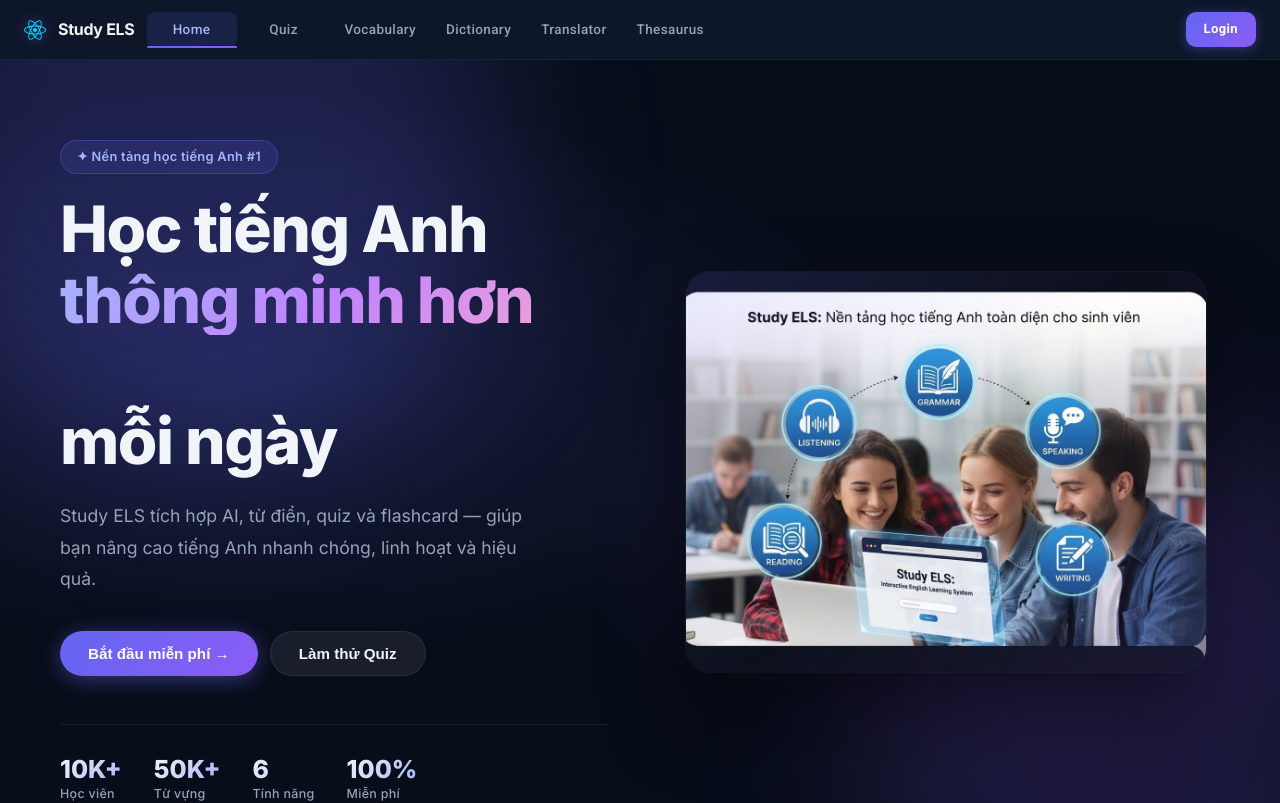
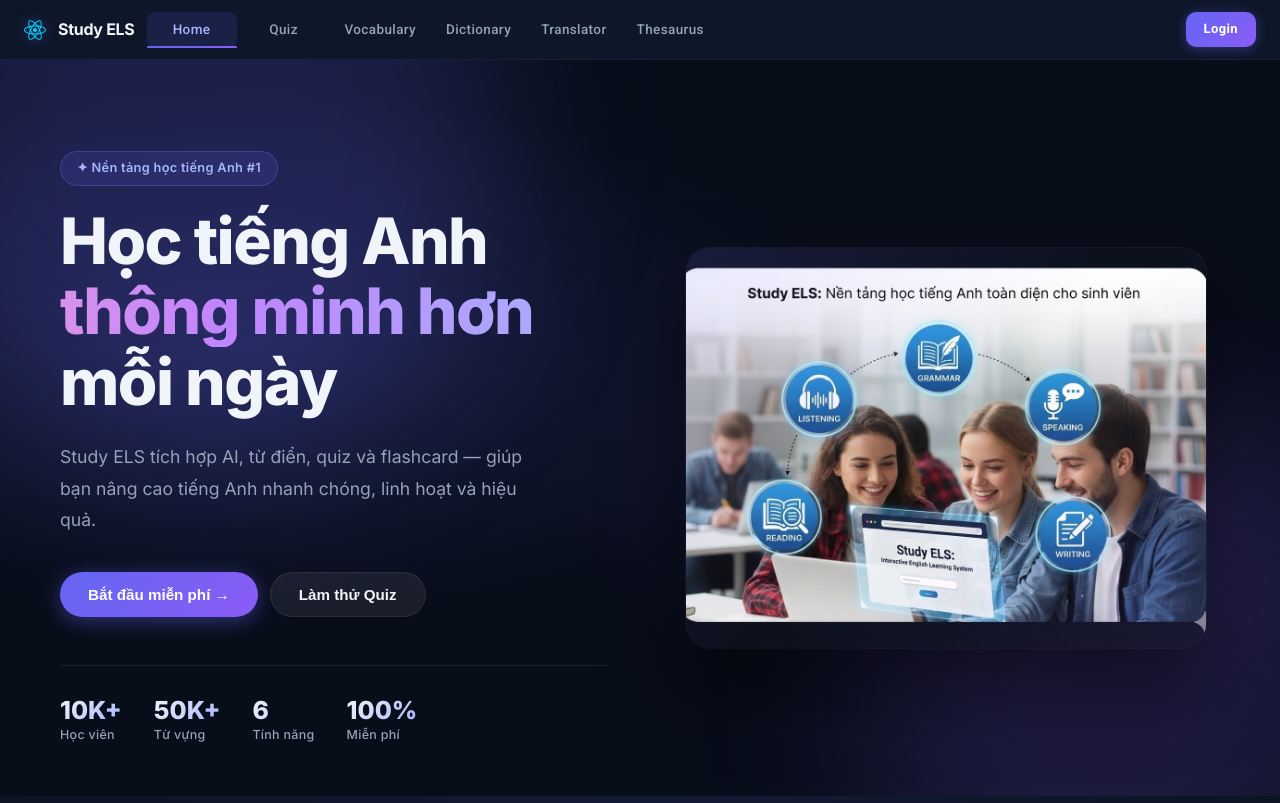
Before and after one commit to SangTranTamLy/Study-ELS, a React (Vite) app: page / in a window 1280 px wide. Shown: the top 803 px of the page. Built offline with nearby package versions, Linux system fonts and the light colour scheme; no server answers.

Commit message:
style: fix hero heading layout and add animated gradient text

```diff
--- a/src/pages/Home.css
+++ b/src/pages/Home.css
@@ -176,10 +176,25 @@
 }
 
 .hero__heading-gradient {
-  background: linear-gradient(135deg, #a5b4fc 0%, #c084fc 50%, #f9a8d4 100%);
+  background: linear-gradient(
+    270deg,
+    #a5b4fc,
+    #c084fc,
+    #f9a8d4,
+    #818cf8,
+    #a5b4fc
+  );
+  background-size: 300% 300%;
   -webkit-background-clip: text;
   -webkit-text-fill-color: transparent;
   background-clip: text;
+  animation: gradient-run 4s ease infinite;
+}
+
+@keyframes gradient-run {
+  0%   { background-position: 0% 50%; }
+  50%  { background-position: 100% 50%; }
+  100% { background-position: 0% 50%; }
 }
 
 .hero__desc {
--- a/src/pages/Home.tsx
+++ b/src/pages/Home.tsx
@@ -78,8 +78,8 @@
             <span className="hero__badge">✦ Nền tảng học tiếng Anh #1</span>
 
             <h1 className="hero__heading">
-              Học tiếng Anh<br />
-              <span className="hero__heading-gradient">thông minh hơn</span><br />
+              Học tiếng Anh{" "}
+              <span className="hero__heading-gradient">thông minh hơn</span>{" "}
               mỗi ngày
             </h1>
 
```
